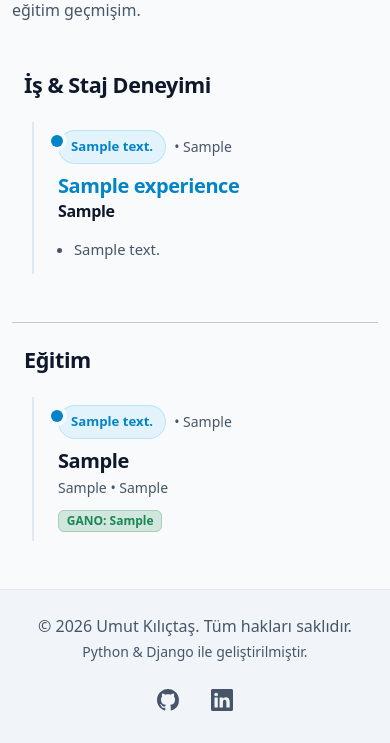
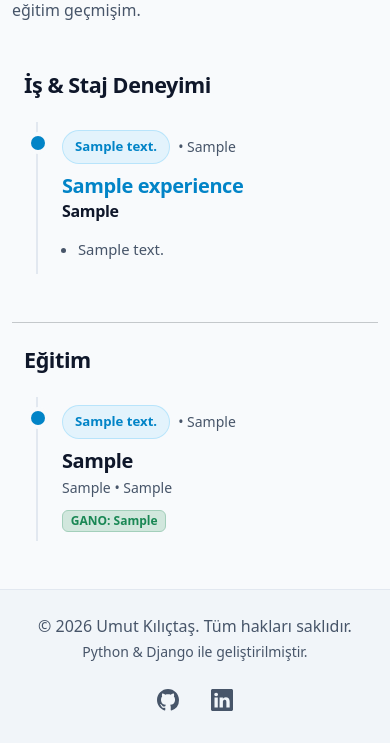
Before and after one commit to umutkilictas/django-portfolio, a Django app: page /deneyim-egitim/ in a window 390 px wide. Shown: the part 254-997 px from the top of the page. Run offline with Django 5.2, Linux system fonts and the light colour scheme; tables that the repository leaves empty hold one stand-in row (values such as "Sample post").

Commit message:
style: center timeline dots directly on vertical line

```diff
--- a/static/css/style.css
+++ b/static/css/style.css
@@ -218,13 +218,13 @@ a:hover {
 .timeline {
     position: relative;
     border-left: 2px solid var(--border-color);
-    margin-left: 0.75rem;
-    padding-left: 2rem;
+    margin-left: 1rem;
     padding-top: 0.5rem;
 }
 
 .timeline-item {
     position: relative;
+    padding-left: 2rem;
     padding-bottom: 3.5rem;
 }
 
@@ -234,8 +234,8 @@ a:hover {
 
 .timeline-dot {
     position: absolute;
-    left: -8px;
-    top: 5px;
+    left: -7px;
+    top: 6px;
     width: 14px;
     height: 14px;
     border-radius: 50%;
@@ -302,14 +302,18 @@ a:hover {
     }
 
     .timeline {
+        margin-left: 0.75rem;
+    }
+
+    .timeline-item {
         padding-left: 1.5rem;
-        margin-left: 0.5rem;
+        padding-bottom: 2.5rem;
     }
 
     .timeline-dot {
         left: -7px;
-        width: 12px;
-        height: 12px;
+        width: 14px;
+        height: 14px;
     }
 
     .timeline-item:hover .timeline-dot {
```
